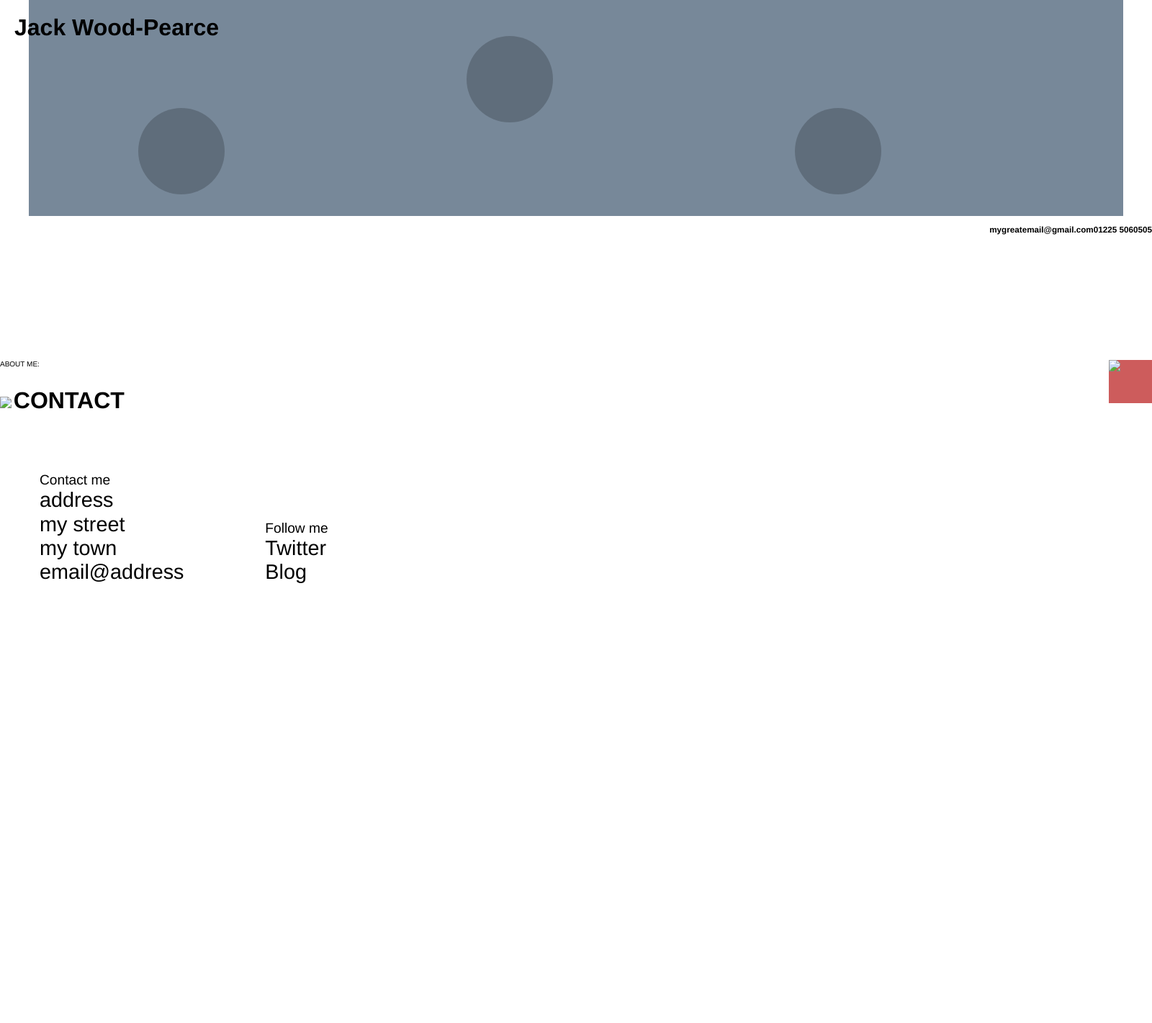
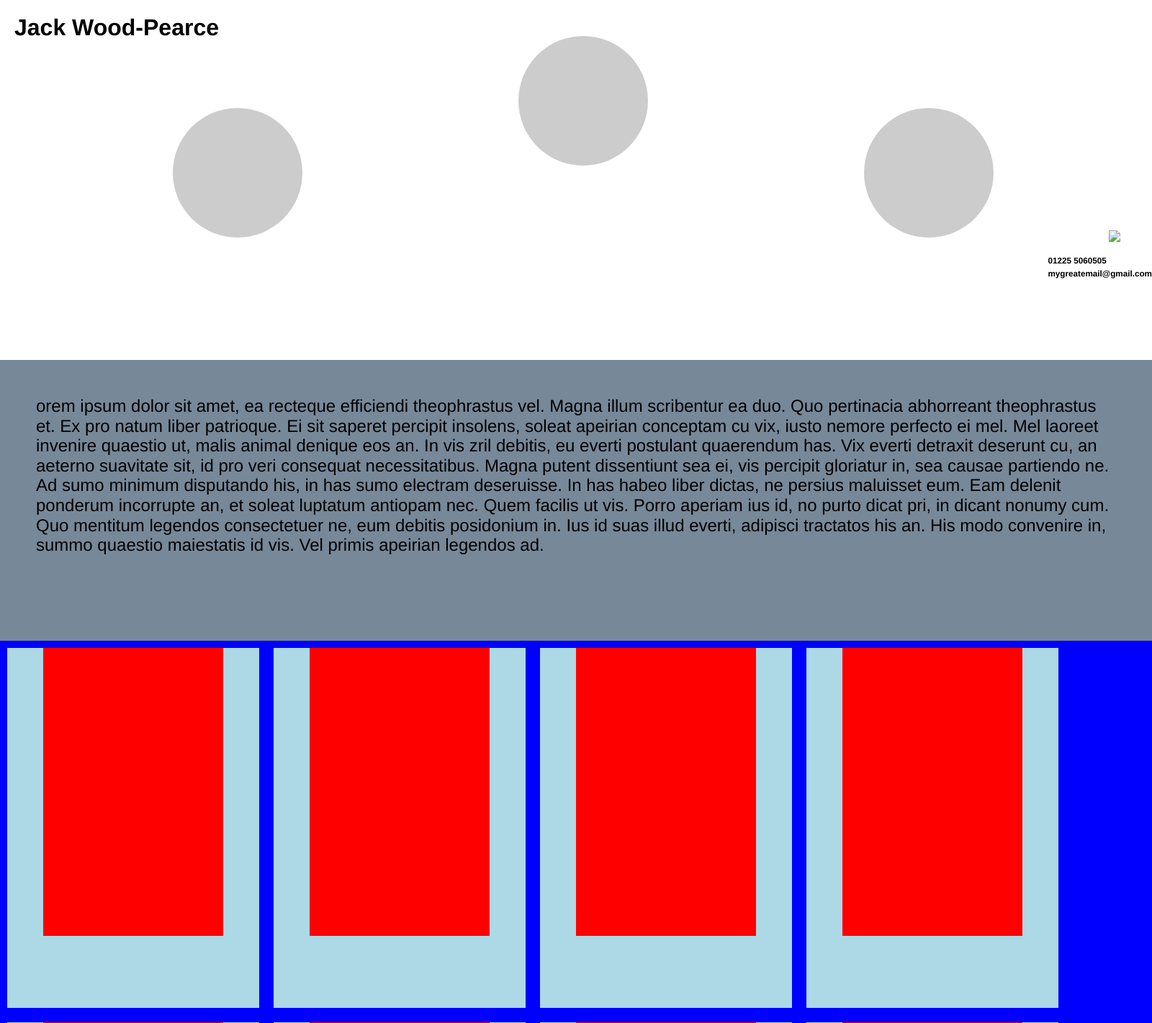
Before and after one commit to C0deJack/portfolio, a PHP site: page / in a window 1600 px wide. Shown: the top 1421 px of the page at 72% size. Before the commit the page ends 810 px from the top, so only its background shows below. Run offline with PHP 8.4, Linux system fonts and the light colour scheme; some libraries are stand-ins or nearby versions.

Commit message:
adding structure and styling to the portfolio (main - atricle)

```diff
--- a/index.html
+++ b/index.html
@@ -13,36 +13,68 @@
         <div class="nav-2">ABOUT</div>
         <div class="nav-3">CONTACT</div>
     </nav>
+    <div class="phone">
         <h3>01225 5060505</h3>
         <h3>mygreatemail@gmail.com</h3>
+    </div>
     <div class="side-tab"><img src="#"></div>
 </header>
 <section>
+    <div class="about">
+        orem ipsum dolor sit amet, ea recteque efficiendi theophrastus vel. Magna illum scribentur ea duo. Quo pertinacia abhorreant theophrastus et. Ex pro natum liber patrioque. Ei sit saperet percipit insolens, soleat apeirian conceptam cu vix, iusto nemore perfecto ei mel. Mel laoreet invenire quaestio ut, malis animal denique eos an.
+        In vis zril debitis, eu everti postulant quaerendum has. Vix everti detraxit deserunt cu, an aeterno suavitate sit, id pro veri consequat necessitatibus. Magna putent dissentiunt sea ei, vis percipit gloriatur in, sea causae partiendo ne. Ad sumo minimum disputando his, in has sumo electram deseruisse. In has habeo liber dictas, ne persius maluisset eum. Eam delenit ponderum incorrupte an, et soleat luptatum antiopam nec.
+        Quem facilis ut vis. Porro aperiam ius id, no purto dicat pri, in dicant nonumy cum. Quo mentitum legendos consectetuer ne, eum debitis posidonium in. Ius id suas illud everti, adipisci tractatos his an. His modo convenire in, summo quaestio maiestatis id vis. Vel primis apeirian legendos ad.
+    </div>
+</section>
 <main>
-        ABOUT ME:
-    </main>
-</section>
-<section>
+    <div>
         <article>
             <div>
             </div>
         </article>
-</section>
+        <article>
+            <div>
+            </div>
+        </article>
+        <article>
+            <div>
+            </div>
+        </article>
+        <article>
+            <div>
+            </div>
+        </article>
+        <article>
+            <div>
+            </div>
+        </article>
+        <article>
+            <div>
+            </div>
+        </article>
+        <article>
+            <div>
+            </div>
+        </article>
+        <article>
+            <div>
+            </div>
+        </article>
+    </div>
+</main>
 <footer>
-    <img src="#">
-    <h2>CONTACT</h2>
-    <article>
     <div class="contact-box">
+        <div>
             <div class="contact-head">Contact me</div>
             <div>address <br>my street<br>my town </div>
             <div>email@address</div>
         </div >
-        <div class="contact-box">
+        <div>
             <div class="contact-head">Follow me</div>
             <div>Twitter</div>
             <div>Blog</div>
         </div>
-    </article>
+    </div>
 </footer>
 </body>
 </html>
--- a/styles.css
+++ b/styles.css
@@ -7,6 +7,8 @@ body {
     font-family: "Helvetica Neue", Helvetica, Arial, sans-serif;
     font-size: 10px;
 }
+
+/*=====================HEADER - NAV========================*/
 
 h1 {
     font-size: 2rem;
@@ -23,11 +25,8 @@ header {
 }
 
 nav {
-    margin: 0 auto;
-    background-color: lightslategrey;
     position: relative;
-    height: 300px;
-    width: 95%;
+    height: 350px;
 }
 
 [class|=nav]  {
@@ -35,75 +34,118 @@ nav {
     text-align: center;
     font-size: 1.3rem;
     color: rgba(0,0,0,0);
-    padding-top: 50px;
+    padding-top: 70px;
     position: absolute;
     margin: 0 auto;
     border-radius: 100%;
-    height: 50px;
-    width: 50px;
+    height: 180px;
+    width: 180px;
     transition:  .3s;
     transition-timing-function: ease-in-out;
 }
 
 .nav-1 {
     z-index: 10;
-    height: 120px;
-    width: 120px;
     top: 50px;
-    left: 40%;
+    left: 45%;
     background-color: rgba(0,0,0,0.2);
 }
 
 .nav-2 {
     z-index: 9;
-    height: 120px;
-    width: 120px;
     top: 150px;
-    left: 10%;
+    left: 15%;
     background-color: rgba(0,0,0,0.2);
 }
 
 .nav-3 {
-    height: 120px;
-    width: 120px;
     top: 150px;
-    left: 70%;
+    left: 75%;
     background-color: rgba(0,0,0,0.2);
 }
 
 .nav-1:hover {
     background-color: rgba(0,0,0,0.7);
     color: white;
-    transition:  .05s;
+    transition:  .1s;
 }
 .nav-2:hover {
     background-color: rgba(0,0,0,0.7);
     color: white;
-    transition:  .05s;
+    transition:  .1s;
 }
 .nav-3:hover {
     background-color: rgba(0,0,0,0.7);
     color: white;
-    transition:  .05s;
+    transition:  .1s;
+}
+
+.phone {
+    float: right;s
+    /*margin-right: 20px;*/
+    font-size: 1.1rem;
+}
+h3 {
+    margin-top: 5px;
+    margin-bottom: 5px;
 }
 
 .side-tab {
     position: fixed;
     width: 60px;
     height: 60px;
-    top: 500px;
+    top: 320px;
     right: 0;
-    background-color: indianred;
+    z-index: 11;
+    /*background-color: indianred;*/
 }
 
-h3 {
-    float: right;
-}
+/*=====================SECTION - ABOUT=======================*/
 footer img,
-footer h2,
-.contact-box {
+footer h2 {
     display: inline-block;
 }
+
+section {
+    height: 390px;
+    background-color: lightslategrey;
+}
+
+section div {
+    padding: 50px;
+    font-size: 1.5rem;
+    overflow: auto;
+}
+
+/*=====================MAIN - PORTFOLIO========================*/
+
+main {
+    height: 2000px;
+    background-color: blue;
+}
+
+main div {
+    width: 1600px;
+    margin: 0 auto;
+    background-color: deeppink;
+}
+
+article {
+    height: 500px;
+    width: 350px;
+    float: left;
+    margin: 10px;
+    background-color: lightblue;
+}
+
+article div {
+    height: 400px;
+    width: 250px;
+    margin: 0 auto;
+    background-color: red;
+}
+
+/*=====================FOOTER - SECTION========================*/
 
 footer h2 {
     font-size: 2rem;
@@ -119,3 +161,5 @@ footer h2 {
 .contact-head {
     font-size: 1.2rem;
 }
+
+/*=====================RESPONSIVE========================*/
```
Lines whose indentation alone changed are shown as unchanged.
